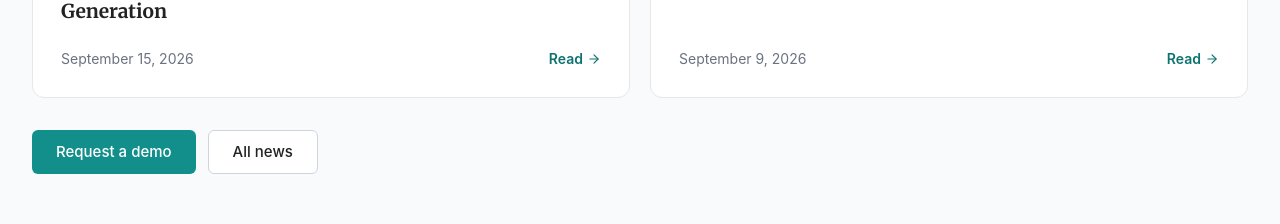
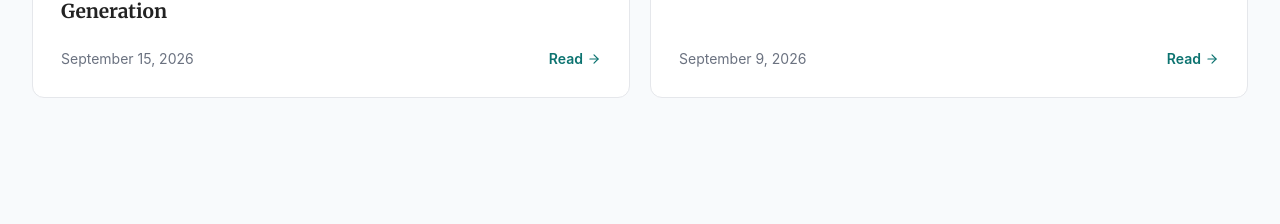
Before and after one commit to Willow-07042002-Inc/landing-page-v, a React (Vite) app: page /about in a window 1280 px wide. Shown: the part 2780-3004 px from the top of the page. Built offline with nearby package versions, Linux system fonts and the light colour scheme; a web font is replaced by a local one.

Commit message:
About: drop the Request a demo and All news buttons under Coverage
Co-Authored-By: Claude Opus 5.5 <noreply@anthropic.com>

```diff
--- a/src/pages/site/AboutPage.tsx
+++ b/src/pages/site/AboutPage.tsx
@@ -1,6 +1,6 @@
 import React from "react";
 import { ArrowRight } from "lucide-react";
-import { PageShell, ClosingCta, SectionHead, WRAP, Eyebrow, usePageMeta, PrimaryButton, SecondaryButton } from "@/components/site/blocks";
+import { PageShell, ClosingCta, SectionHead, WRAP, Eyebrow, usePageMeta } from "@/components/site/blocks";
 
 /* About Willow: why it exists, its two guiding principles, who's building it,
    and the coverage it has had. Press items link to the real articles. */
@@ -133,10 +133,6 @@ const AboutPage = () => {
               </a>
             ))}
           </div>
-          <div className="mt-8 flex flex-col gap-3 sm:flex-row">
-            <PrimaryButton>Request a demo</PrimaryButton>
-            <SecondaryButton to="/news">All news</SecondaryButton>
-          </div>
         </div>
       </section>
 
```
